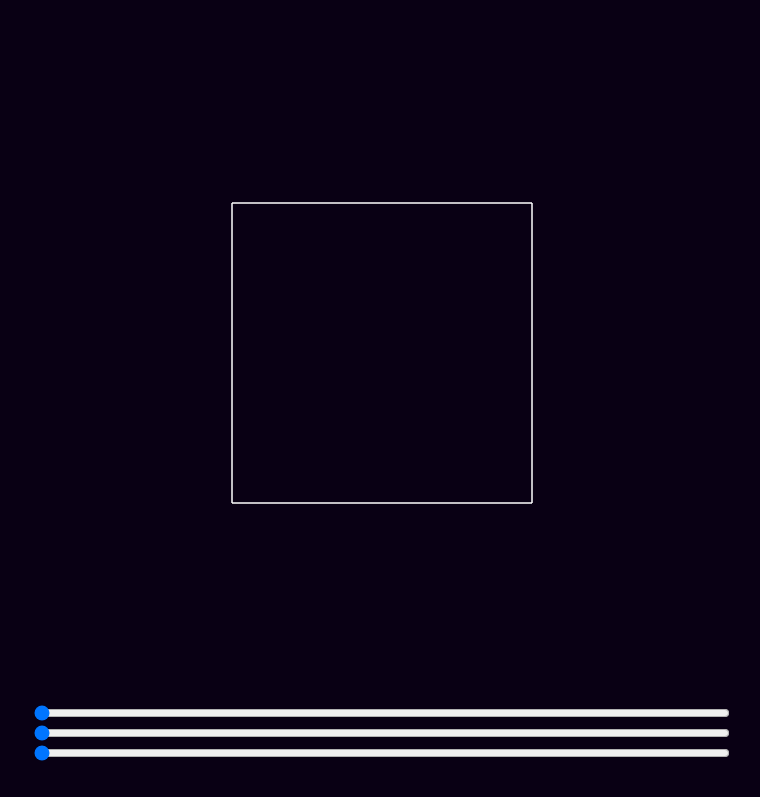
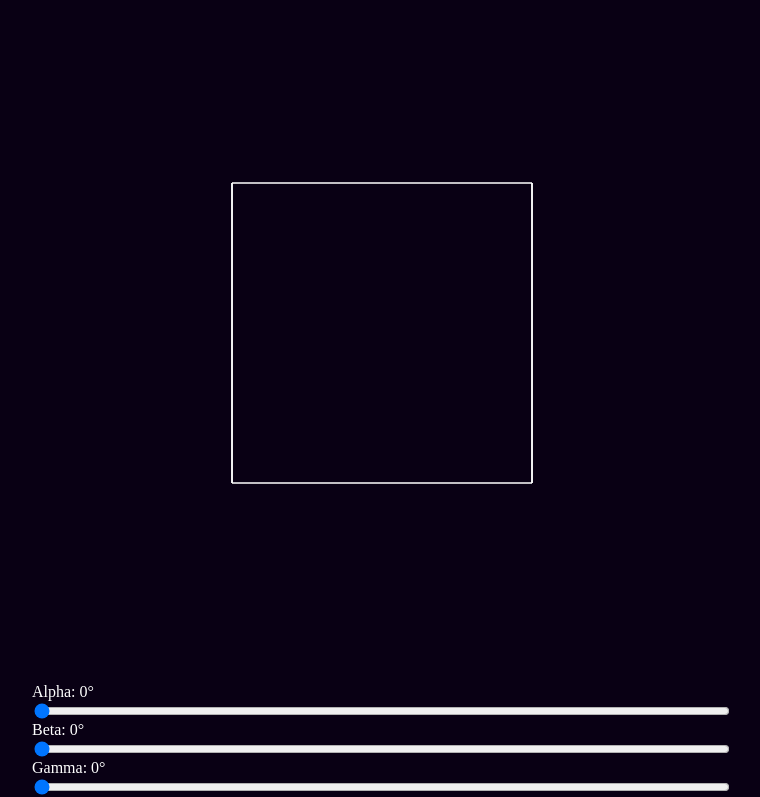
Before and after one commit to Morall0/Proyecto_TL, a plain HTML site: page index.html in a window 1280 px wide. Shown: the part 17-814 px from the top of the page, without its empty margins (258-1018 px from the left). Drawn offline with Linux system fonts and the light colour scheme.

Commit message:
Modificacion de la composicion y nuevos indicadores de angulo

```diff
--- a/canvas.js
+++ b/canvas.js
@@ -3,9 +3,9 @@ function transformacionRot3D(coords, a, b, g) {
     let nuevas_coords= JSON.parse(JSON.stringify(coords)); // Se saca la copia de las coordenadas originales.
 
     // Matriz de rotacion que surge a partir de la composicion de las 3 matrices de rotacion
-    const A = [[Math.cos(b)*Math.cos(g), -Math.cos(b)*Math.sin(g), Math.sin(b)],
-             [Math.sin(a)*Math.sin(g)-Math.cos(a)*Math.sin(b)*Math.cos(g), Math.cos(a)*Math.sin(b)*Math.sin(g)+Math.sin(a)*Math.cos(g), Math.cos(a)*Math.cos(b)],
-             [Math.sin(a)*Math.sin(b)*Math.cos(g)+Math.cos(a)*Math.sin(g), Math.cos(a)*Math.cos(g)-Math.sin(a)*Math.sin(b)*Math.sin(g), -Math.sin(a)*Math.cos(b)]];
+    const A = [[Math.cos(g) * Math.cos(b), Math.cos(g) * Math.sin(b) * Math.sin(a) - Math.sin(g) * Math.cos(a), Math.sin(g) * Math.sin(a) + Math.cos(g) * Math.sin(b) * Math.cos(a)],
+               [Math.sin(g) * Math.cos(b), Math.cos(g) * Math.cos(a) + Math.sin(g) * Math.sin(b) * Math.sin(a), Math.sin(g) * Math.sin(b) * Math.cos(a) - Math.cos(g) * Math.sin(a)],
+               [-Math.sin(b), Math.cos(b) * Math.sin(a), Math.cos(b) * Math.cos(a)]];
 
     coords.forEach((B, index) => { // Por cada par de coordenadas...
         for(let n=0; n<A.length; n++) { // Itera filas de matriz A
@@ -50,12 +50,13 @@ const ctx2d = canvas.getContext("2d"); // Obteniendo el contexto (se trabaja en
 
 // Objeto que almacena las caras del cubo
 let cubo = {
+    // Propiedades que almacenan los vertices del cubo.
     cara_inferior: [[-150, 150, 150],[150, 150, 150],[150, -150, 150],[-150, -150, 150]],
     cara_superior: [[-150, 150, -150],[150, 150, -150],[150, -150, -150],[-150, -150, -150]],
     cara_izquierda: [[-150, 150, 150], [-150, 150, -150], [-150, -150, -150],[-150, -150, 150]],
     cara_derecha: [[150, 150, 150], [150, 150, -150], [150, -150, -150],[150, -150, 150]],
 
-    // Dibuja el cubo con las transformaciones y en R2
+    // Dibuja el cubo con las transformaciones de rotacion y en R2.
     dibujaCubo(ctx, a, b, g) {
         let cara_i = transformacionRot3D(this.cara_inferior, a, b, g);
         let cara_s = transformacionRot3D(this.cara_superior, a, b, g);
@@ -69,33 +70,37 @@ let cubo = {
     }
 }
 
-// Inputs de los angulos
+// Inputs range de los angulos
 const input_a = document.getElementById("alpha");
 const input_b = document.getElementById("beta");
 const input_g = document.getElementById("gamma");
+const labels = document.getElementsByTagName("label");
 
-//Variables que almacenan los angulos
+// Variables que almacenan los angulos.
 let alpha=0;
 let beta=0;
 let gamma=0;
 
-// Se dibuja inicialmente el cubo
+// Se dibuja el cubo en su estado inicial.
 cubo.dibujaCubo(ctx2d, 0, 0, 0);
 
-// Evento del angulo alpha
+// Evento del angulo alpha.
 input_a.addEventListener("input", () => {
     alpha = (input_a.value/180 )* Math.PI; // Obteniendo el angulo y convirtiendolo a radianes
+    labels[0].innerText = `Alpha: ${input_a.value}°`
     cubo.dibujaCubo(ctx2d, alpha, beta, gamma);
 });
 
-// Evento del angulo beta
+// Evento del angulo beta.
 input_b.addEventListener("input", () => {
     beta = (input_b.value/180 )* Math.PI; // Obteniendo el angulo y convirtiendolo a radianes
+    labels[1].innerText = `Beta: ${input_b.value}°`
     cubo.dibujaCubo(ctx2d, alpha, beta, gamma);
 });
 
-// Evento del angulo gamma
+// Evento del angulo gamma.
 input_g.addEventListener("input", () => {
     gamma = (input_g.value/180 )* Math.PI; // Obteniendo el angulo y convirtiendolo a radianes
+    labels[2].innerText = `Gamma: ${input_g.value}°`
     cubo.dibujaCubo(ctx2d, alpha, beta, gamma);
 });
--- a/index.html
+++ b/index.html
@@ -8,8 +8,11 @@
 <body>
     <main id="main-cont">
         <canvas id="canvas" width="700" height="700"></canvas>
+        <label for="a">Alpha: 0°</label>
         <input type="range" name="a" id="alpha" value="0" min="0" max="360">
+        <label for="a">Beta: 0°</label>
         <input type="range" name="b" id="beta" value="0" min="0" max="360">
+        <label for="a">Gamma: 0°</label>
         <input type="range" name="g" id="gamma" value="0" min="0" max="360">
     </main>
     <script type="text/javascript" src="canvas.js"></script>
--- a/styles.css
+++ b/styles.css
@@ -9,3 +9,7 @@ main {
     display: grid;
     place-content: center;
 }
+
+label {
+    color: white;
+}
```
